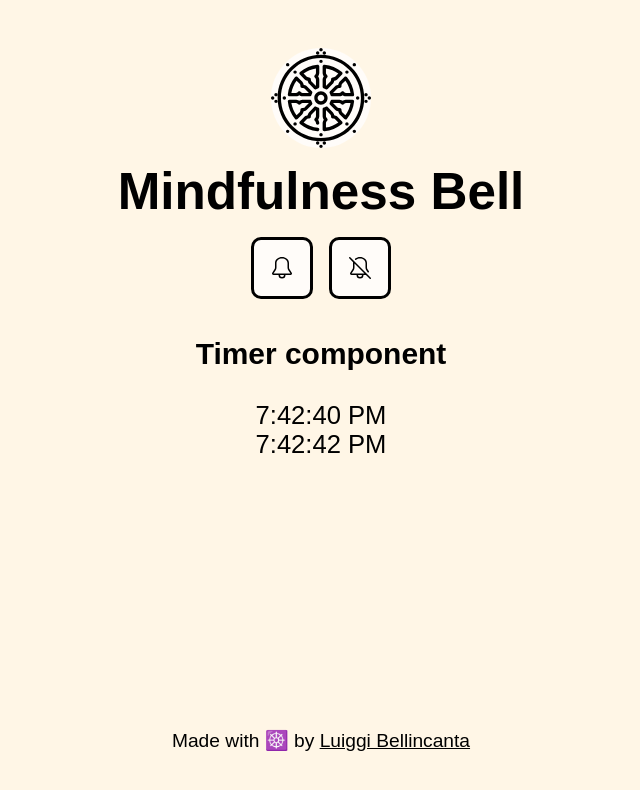
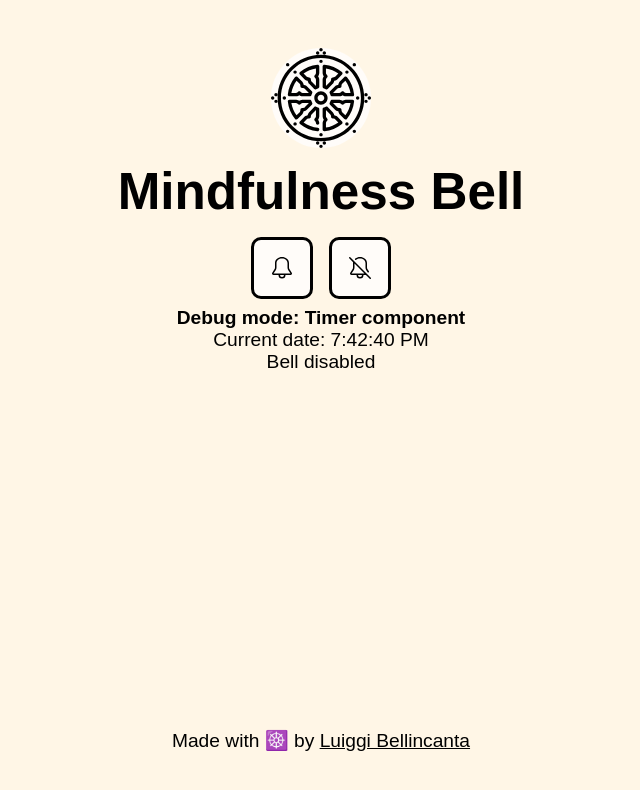
Before and after one commit to luiggidev/mindfulness-bell, a React (Create React App) app: page / in a window 1280 px wide. Shown: the top 790 px of the page, without its empty margins (319-959 px from the left). Built offline with nearby package versions, Linux system fonts and the light colour scheme.

Commit message:
Fully functional Bell app using React

```diff
--- a/src/App.js
+++ b/src/App.js
@@ -1,20 +1,15 @@
 
 import React, { useState } from 'react';
 import './App.css';
-import Buttons from './components/Buttons';
 import Header from './components/Header';
-import Clock from './components/Clock';
+import Timer from './components/Timer';
 import Footer from './components/Footer';
 
 function App() {
-
-  const [bell] = useState(new Audio("bells/shortBell.mp3"))
-
   return (
     <div className="App">
       <Header />
-      <Buttons bell={bell}/>
-      <Clock />
+      <Timer />
       <Footer />
     </div>
   );
--- a/src/components/Buttons.js
+++ b/src/components/Buttons.js
@@ -4,19 +4,10 @@ class Buttons extends Component {
     render() {
         return (
             <div className="row bell-buttons">
-            <button onClick={() => {
-                console.log("Start");
-                console.log()
-                this.props.bell.volume = 0.05;
-                this.props.bell.play();
-            }}>
+            <button onClick={this.props.handleStartClick}>
             <img src="/images/bell.svg" alt="Bell" className="bell" />
             </button>
-            <button onClick={() => {
-                console.log("Pause");
-                this.props.bell.pause();
-                this.props.bell.currentTime = 0;
-            }}>
+            <button onClick={this.props.handleEndClick}>
             <img
                 src="/images/bell-slash.svg"
                 alt="Bell slash"
--- a/src/components/Clock.js
+++ /dev/null
@@ -1,61 +0,0 @@
-import React, { Component } from 'react';
-import Timer from './Timer'
-
-class Clock extends Component {
-    constructor(props){
-        super(props);
-        this.state = {
-            date: new Date(),
-            title: 'Timer component',
-            futureDate: new Date()
-        };
-    }
-
-    setFutureTime() {
-        const future = new Date();
-        // const timeToAddInMinutes = 15;
-        // future.setMinutes( future.getMinutes() + timeToAddInMinutes );
-        const timeToAddInSeconds = 7;
-        future.setSeconds( future.getSeconds() + timeToAddInSeconds )
-
-        this.setState({
-            futureDate: future
-            // futureDate: future.setMinutes( future.getMinutes() + timeToAddInMinutes )
-        });
-    }
-
-    componentDidMount() {
-        this.timerID = setInterval(
-            () => this.tick(),
-            1000
-        );
-
-        this.setFutureTime()
-    }
-
-    componentWillUnmount() {
-        clearInterval(this.timerID);
-    }
-
-    tick() {
-        this.setState({
-            date: new Date()
-        });
-    }
-
-    render() {
-        return(
-            <div>
-                {/* <h3>Clock component</h3> */}
-                {/* <p>It is {this.state.date.toLocaleTimeString()}</p> */}
-                <Timer
-                    futureDate={this.state.futureDate.toLocaleTimeString()}
-                    title={this.state.title}
-                    date={this.state.date.toLocaleTimeString()}
-                />
-            </div>
-        );
-    }
-}
-
-export default Clock;
--- a/src/components/Timer.js
+++ b/src/components/Timer.js
@@ -1,12 +1,106 @@
 import React, { Component } from 'react';
+import Buttons from './Buttons';
 
 class Timer extends Component {
+    constructor(props){
+        super(props);
+        this.state = {
+            date: new Date(),
+            title: 'Timer component',
+            futureDate: new Date()
+        };
+    }
+
+    isDebug = true;
+    bell = new Audio("bells/shortBell.mp3");
+    isBellEnabled = false;
+
+    handleStartClick = () => {
+        if(this.isDebug) {
+            console.log('handleStartClick');
+        }
+
+        this.isBellEnabled = true;
+        this.setFutureTime();
+        this.bell.volume = 0.05;
+    }
+
+    handleEndClick = () => {
+        if(this.isDebug) {
+            console.log('handleEndClick');
+        }
+
+        this.isBellEnabled = false;
+        console.log("End Bell");
+        console.log()
+        this.bell.pause();
+        this.bell.currentTime = 0;
+    }
+
+    strikeBell() {
+        if(this.isDebug) {
+            console.log('strikeBell');
+        }
+
+        this.bell.play();
+        this.setFutureTime();
+    }
+
+    setFutureTime() {
+        if(this.isDebug) {
+            console.log('setFutureTime');
+        }
+
+        const future = new Date();
+        // const timeToAddInMinutes = 15;
+        // future.setMinutes( future.getMinutes() + timeToAddInMinutes );
+        const timeToAddInSeconds = 6;
+        future.setSeconds( future.getSeconds() + timeToAddInSeconds )
+
+        this.setState({
+            futureDate: future
+            // futureDate: future.setMinutes( future.getMinutes() + timeToAddInMinutes )
+        });
+    }
+
+    componentDidMount() {
+        this.timerID = setInterval(
+            () => this.tick(),
+            1000
+        );
+    }
+
+    componentWillUnmount() {
+        clearInterval(this.timerID);
+    }
+
+    tick() {
+        if(this.isDebug) {
+            console.log('tick');
+        }
+
+        this.setState({
+            date: new Date()
+        });
+
+        if( this.isBellEnabled && this.state.date > this.state.futureDate) {
+            this.strikeBell()
+        }
+    }
+
     render() {
-        return (
+        return(
             <div>
-                <h3>{this.props.title}</h3>
-                <div>{this.props.date}</div>
-                <div>{this.props.futureDate}</div>
+                <Buttons handleStartClick={this.handleStartClick} handleEndClick={this.handleEndClick}/>
+                {this.isDebug &&
+                    <div className="font-size-small">
+                        <strong>Debug mode: {this.state.title} </strong>
+                        <div>Current date: {this.state.date.toLocaleTimeString()}</div>
+                        {this.isBellEnabled && <div>Next Strike at: {this.state.futureDate.toLocaleTimeString()}</div> }
+                        {!this.isBellEnabled && <div>Bell disabled</div> }
+
+                    </div>
+                }
             </div>
         );
     }
```
